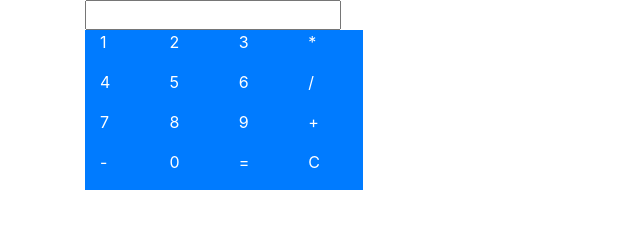
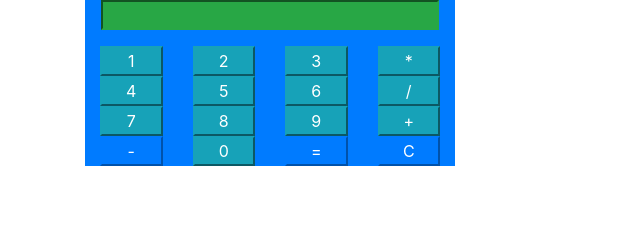
Before and after one commit to bhaveet007/wayfwd, a plain HTML site: page index.html in a window 1280 px wide. Shown: the whole page, without its empty margins (0-640 px from the left). Drawn offline with nearby package versions, Linux system fonts and the light colour scheme.

Commit message:
Functionality implemented

```diff
--- /dev/null
+++ b/assets/calc.js
@@ -0,0 +1,13 @@
+var x=0;
+function takeValue(x) {
+	document.getElementById('inputwindow').value += x;
+}
+
+function clearInput(y) {
+	document.getElementById('inputwindow').value = y;
+}
+
+function calculateResult() {
+	var result = eval(document.getElementById('inputwindow').value);
+	document.getElementById('inputwindow').value = result;
+}
--- a/index.html
+++ b/index.html
@@ -14,67 +14,69 @@
 
 <!-- Latest compiled JavaScript -->
 <script src="https://maxcdn.bootstrapcdn.com/bootstrap/4.3.1/js/bootstrap.min.js"></script>
+<script src="./assets/calc.js"></script>
 </head>
 <body>
-<div class="container">
-        <div class="col-md-3">
-            <div class="row display">
-                <input type ="text" name="inputwindow" id="inputwindow">
+<div class="container ">
+        <div class="col-md-4 bg-primary">
+            <div class="row ">
+                <input class="btn-success w-100 mx-3" type ="text" name="inputwindow" id="inputwindow">
             </div>
-            <div class="row">
-                <div class="btn-primary col-md-3">
-                    <p class ="" id="one" onclick="takeValue(document.getElementById('one'))">1</p>
+            <div class="row mt-3">
+                <div class="col-md-3">
+                   		<button class="btn-info h-100 w-100" type="button" id="one" value="1" onclick="takeValue(document.getElementById('one').value)">1</button>
                 </div>
-                <div class="btn-primary col-md-3">
-                        <p>2</p>
+                <div class=" col-md-3">
+                        <button  class="btn-info w-100" type="button" id="two" value="2" onclick="takeValue(document.getElementById('two').value)">2</button>
                  </div>
-                 <div class="btn-primary col-md-3">
-                        <p>3</p>
+                 <div class=" col-md-3">
+                        <button  class="btn-info w-100" type="button" id="three" value="3" onclick="takeValue(document.getElementById('three').value)">3</button>
                  </div>
-                 <div class="btn-primary col-md-3">
-                        <p>*</p>
+                 <div  class="col-md-3" >
+                        <button  class="btn-info w-100" type="button" id="by" value="*" onclick="takeValue(document.getElementById('by').value)">*</button>
                  </div>
             </div>
             <div class="row">
-                    <div class="btn-primary col-md-3">
-                        <p class ="">4</p>
+                    <div class=" col-md-3">
+                            <button  class="btn-info w-100" type="button" id="four" value="4" onclick="takeValue(document.getElementById('four').value)">4</button>
                     </div>
-                    <div class="btn-primary col-md-3">
-                            <p>5</p>
+                    <div  class="col-md-3">
+                            <button  class="btn-info w-100" type="button" id="five" value="5" onclick="takeValue(document.getElementById('five').value)">5</button>
                      </div>
-                     <div class="btn-primary col-md-3">
-                            <p>6</p>
+                     <div   class="col-md-3">
+                            <button   class="btn-info w-100"  type="button" id="six" value="6" onclick="takeValue(document.getElementById('six').value)">6</button>
                      </div>
-                     <div class="btn-primary col-md-3">
-                            <p>/</p>
+                     <div  class="col-md-3">
+                            <button class="btn-info w-100" type="button" id="devide" value="/" onclick="takeValue(document.getElementById('devide').value)"> /</button>
                      </div>
                 </div>
                 <div class="row">
-                        <div class="btn-primary col-md-3">
-                            <p class ="">7</p>
+                        <div class="col-md-3">
+                                <button   class="btn-info w-100" type="button" id="seven" value="7" onclick="takeValue(document.getElementById('seven').value)">7</button>
                         </div>
-                        <div class="btn-primary col-md-3">
-                                <p>8</p>
+                        <div class="col-md-3">
+                                <button  class="btn-info w-100" type="button" id="eight" value="8" onclick="takeValue(document.getElementById('eight').value)">8</button>
                          </div>
-                         <div class="btn-primary col-md-3">
-                                <p>9</p>
+                         <div class="col-md-3">
+                                <button  class="btn-info w-100" type="button" id="nine" value="9" onclick="takeValue(document.getElementById('nine').value)">9</button>
                          </div>
-                         <div class="btn-primary col-md-3">
-                                <p>+</p>
+                         <div class="col-md-3">
+                                <button  class="btn-info w-100" type="button" id="plus" value="+" onclick="takeValue(document.getElementById('plus').value)">+</button>
                          </div>
                     </div>
                     <div class="row">
-                            <div class="btn-primary col-md-3">
-                                <p class ="">-</p>
+                            <div class=" col-md-3">
+                                    <button  class="btn-primary w-100" type="button" id="minus" value="-" onclick="takeValue(document.getElementById('minus').value)">-</button>
                             </div>
-                            <div class="btn-primary col-md-3">
-                                    <p>0</p>
+                            <div class=" col-md-3" >
+                                    <button class="btn-info w-100" type="button" id="zero" value="0" onclick="takeValue(document.getElementById('zero').value)">0</button>
                              </div>
-                             <div class="btn-primary col-md-3">
-                                    <p>=</p>
+                             <div   class="col-md-3">
+                                    <button  class="btn-primary w-100" type="button" id="equal" value="=" onclick="calculateResult()">=</button>
                              </div>
-                             <div class="btn-primary col-md-3">
-                                    <p>C</p>
+                             <div class="col-md-3" >
+                                    <button class="btn-primary w-100" id="clear" value="" onclick="clearInput(document.getElementById('clear').value)" >C</button>
+
                              </div>
                         </div>
 
```
